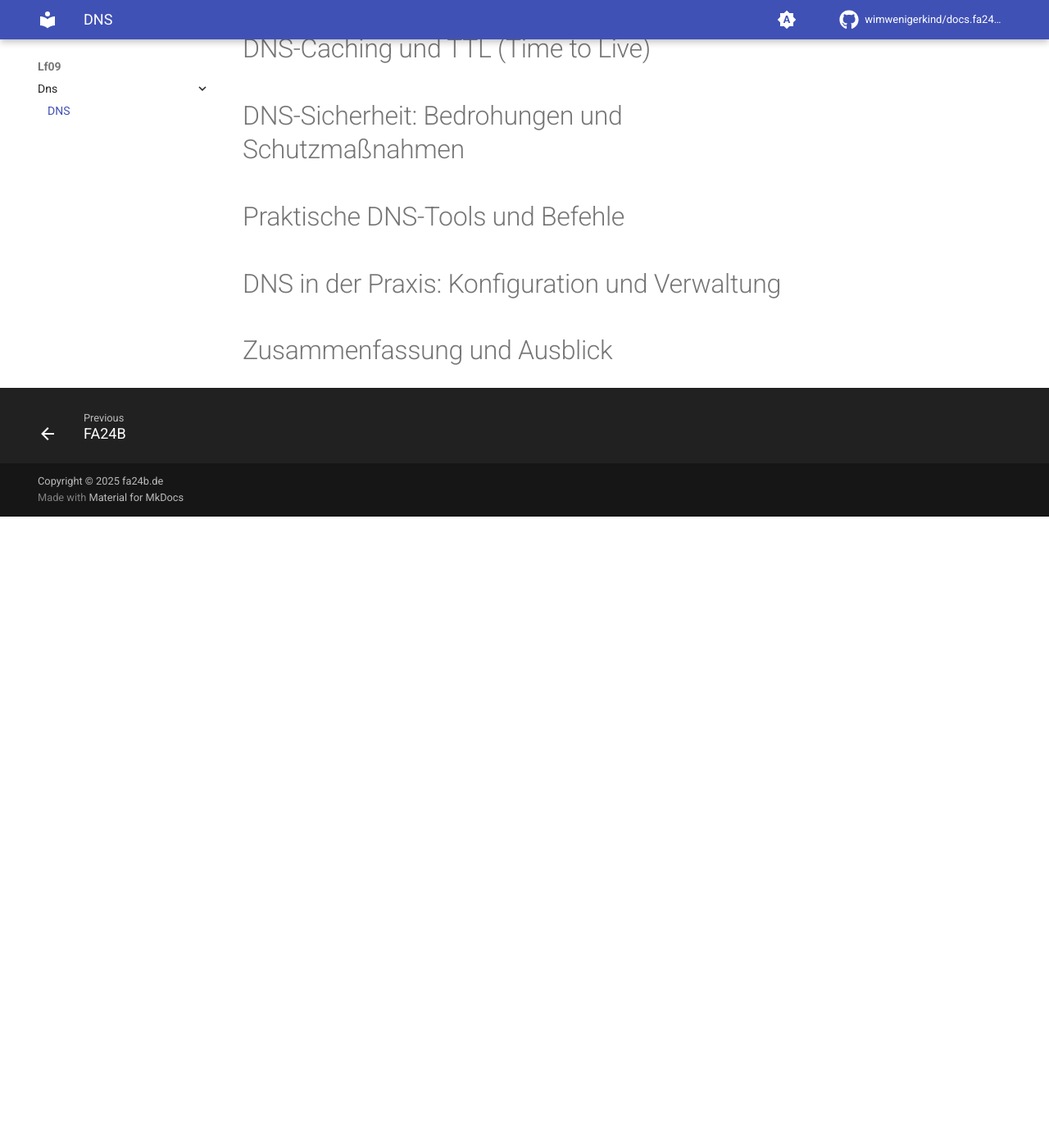
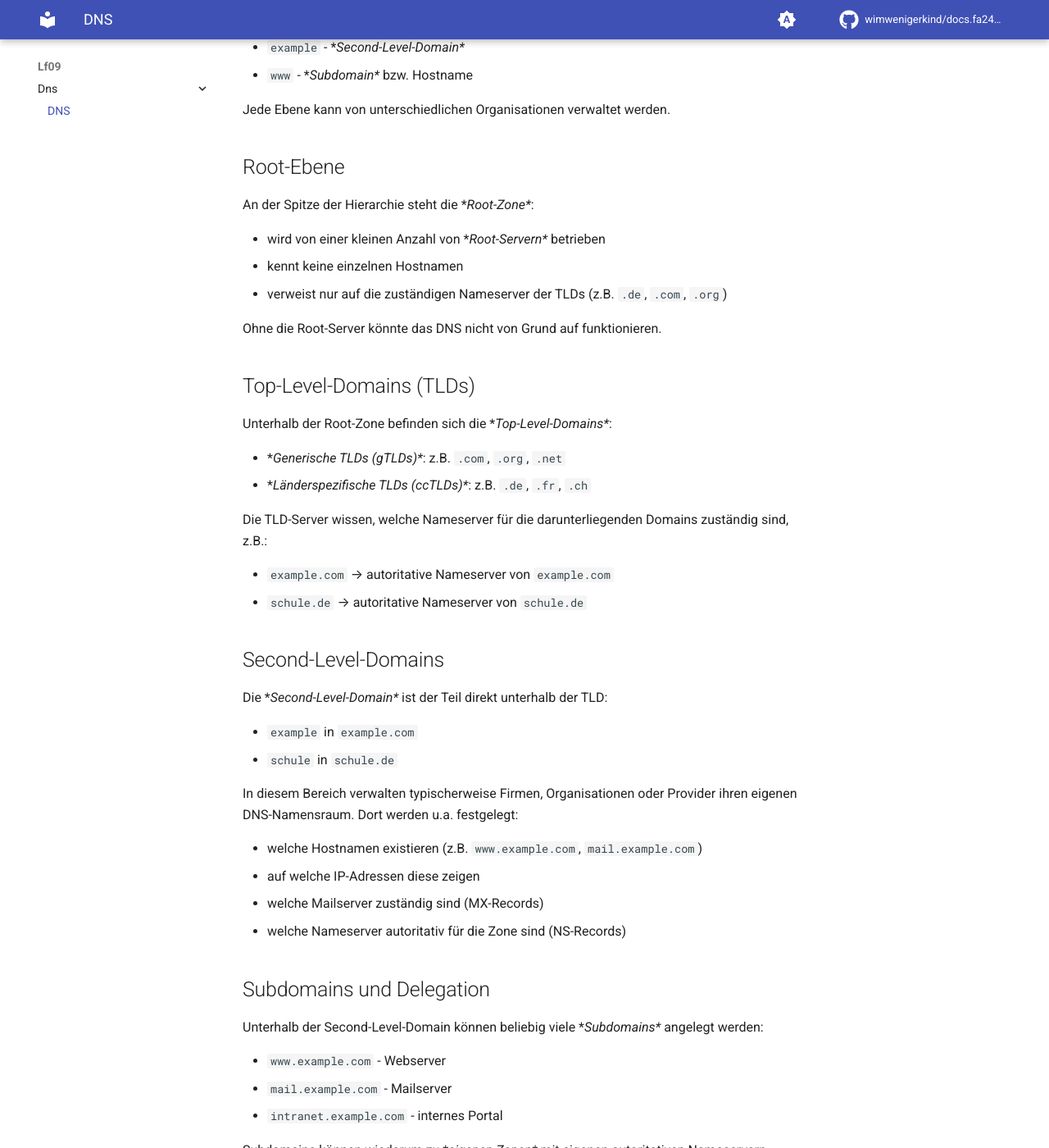
Before and after one commit to wimwenigerkind/docs.fa24b.de, an MkDocs documentation site: the page built from docs/lf09/dns/index.md, in a window 1280 px wide and 1400 px high, scrolled down 1602 px. Shown: the whole window at 82% size. Built offline with MkDocs 1.6.1 and Material for MkDocs 9.7.7, drawn with Linux system fonts in a browser that asks for light colours; comment, search, counter and statistics services are not loaded; the version menu is left out; before the commit the page ends 2232 px from its top, so only the background shows below that; some of the changed text lies outside the part shown.

Commit message:
added "DNS Hierarchie"

```diff
--- a/docs/lf09/dns/index.md
+++ b/docs/lf09/dns/index.md
@@ -38,6 +38,83 @@ Dieser gesamte Prozess dauert nur wenige Millisekunden und läuft vollautomatisc
 
 # Aufbau und Hierarchie des DNS
 
+Das \**Domain Name System (DNS)\** ist hierarchisch aufgebaut und weltweit verteilt. Diese Struktur ermöglicht eine
+skalierbare, ausfallsichere und dezentrale Verwaltung von Domainnamen.
+
+## Aufbau einer Domain
+
+Eine Domain wie `www.example.com` wird von rechts nach links gelesen:
+
+- `.` \- die (meist unsichtbare) \**Root\-Zone\**
+- `com` \- \**Top\-Level\-Domain (TLD)\**
+- `example` \- \**Second\-Level\-Domain\**
+- `www` \- \**Subdomain\** bzw. Hostname
+
+Jede Ebene kann von unterschiedlichen Organisationen verwaltet werden.
+
+## Root\-Ebene
+
+An der Spitze der Hierarchie steht die \**Root\-Zone\**:
+
+- wird von einer kleinen Anzahl von \**Root\-Servern\** betrieben
+- kennt keine einzelnen Hostnamen
+- verweist nur auf die zuständigen Nameserver der TLDs (z\.B. `.de`, `.com`, `.org`)
+
+Ohne die Root\-Server könnte das DNS nicht von Grund auf funktionieren.
+
+## Top\-Level\-Domains (TLDs)
+
+Unterhalb der Root\-Zone befinden sich die \**Top\-Level\-Domains\**:
+
+- \**Generische TLDs (gTLDs)\**: z\.B. `.com`, `.org`, `.net`
+- \**Länderspezifische TLDs (ccTLDs)\**: z\.B. `.de`, `.fr`, `.ch`
+
+Die TLD\-Server wissen, welche Nameserver für die darunterliegenden Domains zuständig sind, z\.B.:
+
+- `example.com` → autoritative Nameserver von `example.com`
+- `schule.de` → autoritative Nameserver von `schule.de`
+
+## Second\-Level\-Domains
+
+Die \**Second\-Level\-Domain\** ist der Teil direkt unterhalb der TLD:
+
+- `example` in `example.com`
+- `schule` in `schule.de`
+
+In diesem Bereich verwalten typischerweise Firmen, Organisationen oder Provider ihren eigenen DNS\-Namensraum. Dort
+werden u\.a. festgelegt:
+
+- welche Hostnamen existieren (z\.B. `www.example.com`, `mail.example.com`)
+- auf welche IP\-Adressen diese zeigen
+- welche Mailserver zuständig sind (MX\-Records)
+- welche Nameserver autoritativ für die Zone sind (NS\-Records)
+
+## Subdomains und Delegation
+
+Unterhalb der Second\-Level\-Domain können beliebig viele \**Subdomains\** angelegt werden:
+
+- `www.example.com` \- Webserver
+- `mail.example.com` \- Mailserver
+- `intranet.example.com` \- internes Portal
+
+Subdomains können wiederum zu \**eigenen Zonen\** mit eigenen autoritativen Nameservern werden. Dies nennt man
+\**Delegation\**. So lässt sich die Verwaltung auf verschiedene Abteilungen oder Standorte aufteilen.
+
+## Zonen und Verantwortlichkeiten
+
+Wichtiger Begriff im DNS ist die \**Zone\**:
+
+- eine Zone ist der Teil der DNS\-Hierarchie, der von einem Satz autoritativer Nameserver verwaltet wird
+- eine Domain kann mehrere Zonen enthalten, wenn Teilbereiche delegiert werden
+
+Beispiel:
+
+- `schule.de` wird zentral vom Schulträger verwaltet
+- `it.schule.de` wird an die IT\-Abteilung delegiert und von deren eigenen Nameservern verwaltet
+
+Dadurch entsteht eine \**dezentrale\**, aber logisch klar strukturierte Verwaltung des Namensraums.
+
+
 # DNS-Server-Typen und ihre Aufgaben
 
 # Der DNS-Auflösungsprozess
```
